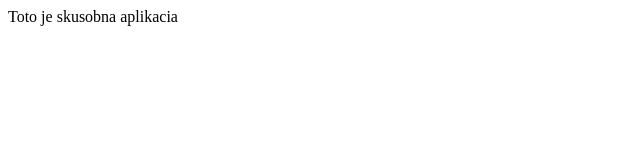
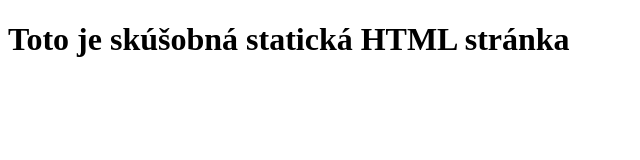
Before and after one commit to marekmacka/tday, a plain HTML site: page index.html in a window 1280 px wide. Shown: the whole page, without its empty margins (0-640 px from the left). Drawn offline with Linux system fonts and the light colour scheme.

Commit message:
Update index.html

```diff
--- a/index.html
+++ b/index.html
@@ -1,8 +1,10 @@
-<html>
+<!DOCTYPE html>
+<html lang="sk">
 <head>
-    <title>Vitajte na T-day 2019!</title>
+    <meta charset="UTF-8">
+    <title>Vitajte na T-DAY 2019!</title>
 </head>
 <body>
-    Toto je skusobna aplikacia
+    <h1>Toto je skúšobná statická HTML stránka</h1>
 </body>
 </html>
```
